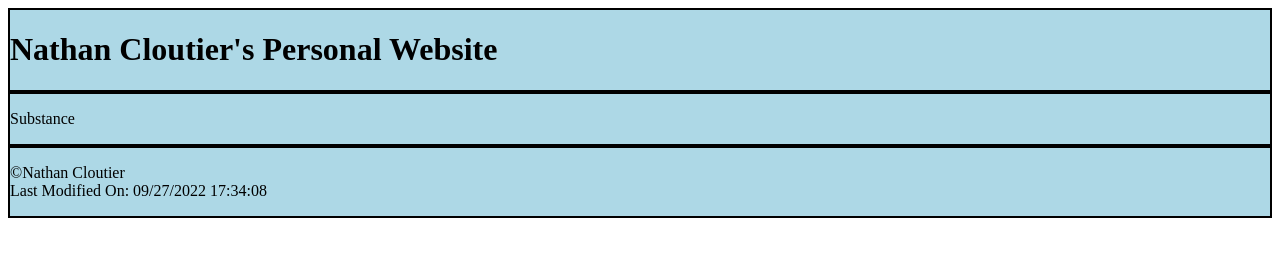
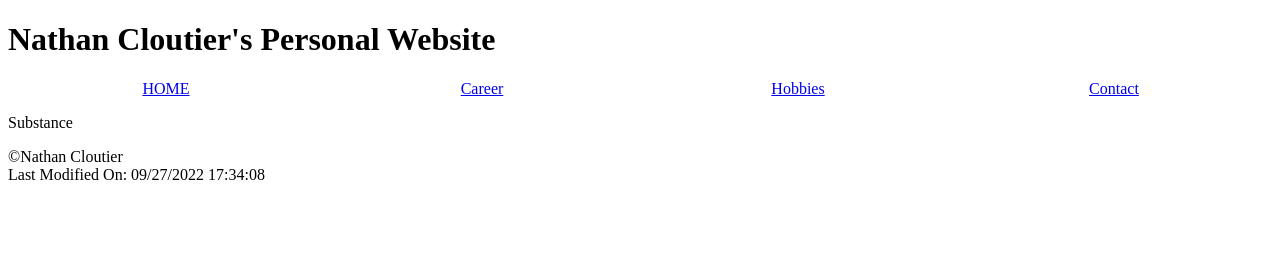
Before and after one commit to nfcloutier/nfcloutier.github.io, a plain HTML site: page index.html in a window 1280 px wide. Drawn offline with Linux system fonts and the light colour scheme.

Commit message:
New computer new repo

```diff
--- a/css/style.css
+++ b/css/style.css
@@ -1,9 +1,16 @@
 /* External style sheet for all pages of Nathan Cloutier's personal website.*/
 
 /*#region Mobile*/
-.container{
+.Container{
     background-color: lightblue;
     border: solid 2px black;
     padding: 10px px;
 }
+
+#Nav{
+    display:grid;
+    grid: 1fr/repeat(4,1fr);
+    text-align:center;
+    color:#bf404b;
+}
 /*#endregion Mobile*/
--- a/index.html
+++ b/index.html
@@ -11,8 +11,11 @@
     <header class="container">
         <h1>Nathan Cloutier's Personal Website</h1>
     </header>
-    <nav class="Nav">
-
+    <nav id="Nav">
+        <a href="index.html">HOME</a>
+        <a href="career.html">Career</a>
+        <a href="hobbies.html">Hobbies</a>
+        <a href="contact.html">Contact</a>
     </nav>
     <main class="container">
         <p>Substance</p>
```
